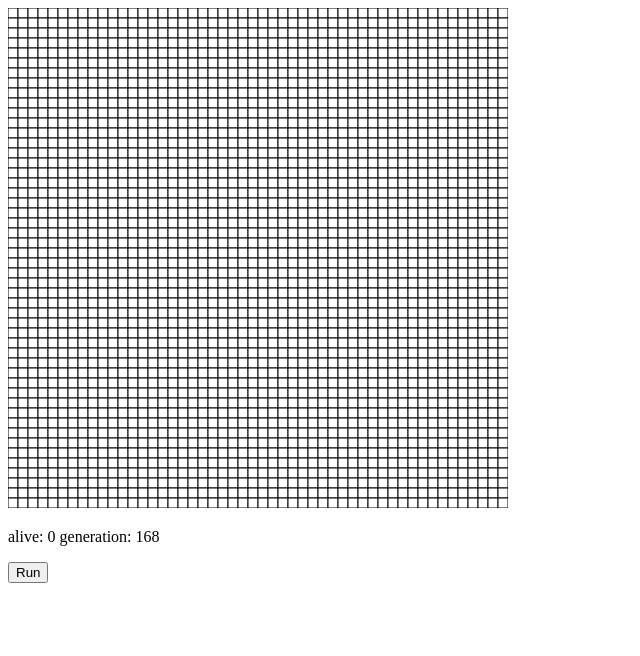
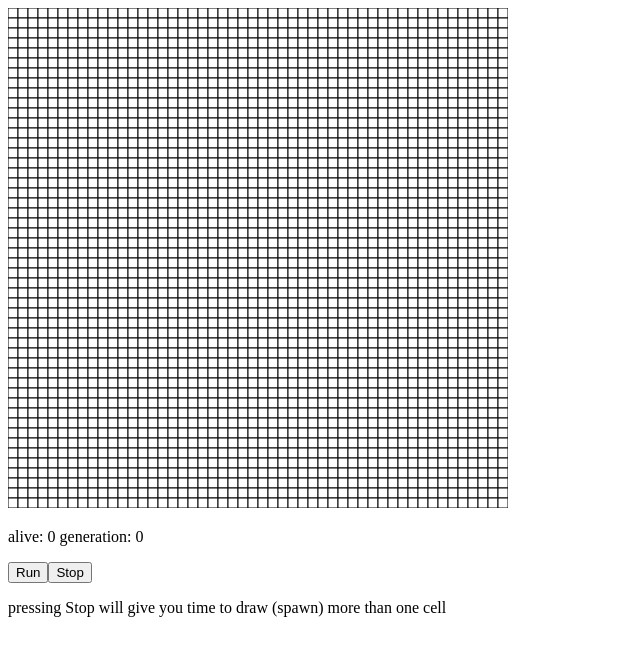
Before and after one commit to MrYKenz/Game-Of-Life, a plain HTML site: page index.html in a window 1280 px wide. Both pictures are taken after a click on the button "Run". Shown: the whole page, without its empty margins (0-640 px from the left). Drawn offline with Linux system fonts and the light colour scheme.

Commit message:
run & stop button w flag var to control recursion

```diff
--- a/index.html
+++ b/index.html
@@ -8,7 +8,8 @@
 <body>
     <canvas width="500" height="500"></canvas>
     <p>alive: <span id="alive"> </span> generation: <span id="gen"> </span></p>
-    <button onclick="run()">Run</button>
+    <button onclick="run()">Run</button><button onclick="stop()">Stop</button>
+    <p>pressing Stop will give you time to draw (spawn) more than one cell</p>
     <script src="main.js"></script>
 </body>
 </html>
--- a/main.js
+++ b/main.js
@@ -7,7 +7,9 @@ const cols = canvas.width / res;
 
 let alive = 0;
 let gen = 0;
+let running = false;
 
+// initalise grid object
 let grid = new Array(rows).fill(null).map(() => new Array(cols).fill(0));
 // console.table(grid);
 
@@ -43,7 +45,7 @@ function generation(grid) {
                     if (n == 0 && m == 0) {
                         continue;
                     }
-                    // if neighbours in grid boundary
+                    // if neighbour in grid boundary add to neighbours
                     const x = i + n;
                     const y = j + m;
                     if (x >= 0 && y >= 0 && x < cols && y < rows) {
@@ -95,19 +97,30 @@ function spawn(e) {
         grid[gridX][gridY] = 0;
         alive = alive - 1;
     }
-    document.getElementById("alive").innerText = alive;
     render(grid);
 }
 
-function run() {
-    requestAnimationFrame(frame);
-    function frame() {
-        grid = generation(grid);
-        render(grid);
-        // setTimeout(render(grid), 5000);
+document.getElementById("alive").innerText = alive;
+document.getElementById("gen").innerText = gen;
+canvas.addEventListener("mousedown", spawn, false);
+
+function frame() {
+    grid = generation(grid);
+    render(grid); // setTimeout(render(grid), 5000);
+    if (alive == 0) { gen = 0; }
+    document.getElementById("alive").innerText = alive;
+    document.getElementById("gen").innerText = gen;
+    if (running) {
         requestAnimationFrame(frame);
-        document.getElementById("alive").innerText = alive;
-        document.getElementById("gen").innerText = gen;
     }
 }
-canvas.addEventListener("mousedown", spawn, false);
+
+function run() {
+    running = true;
+    requestAnimationFrame(frame);
+}
+
+function stop() {
+    running = false;
+    cancelAnimationFrame(frame);
+}
```
